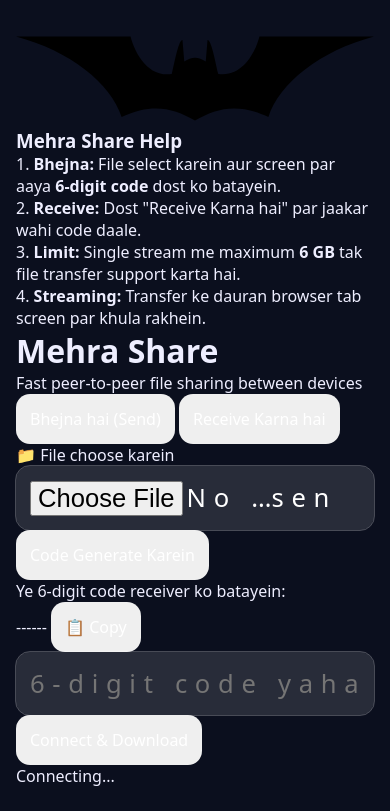
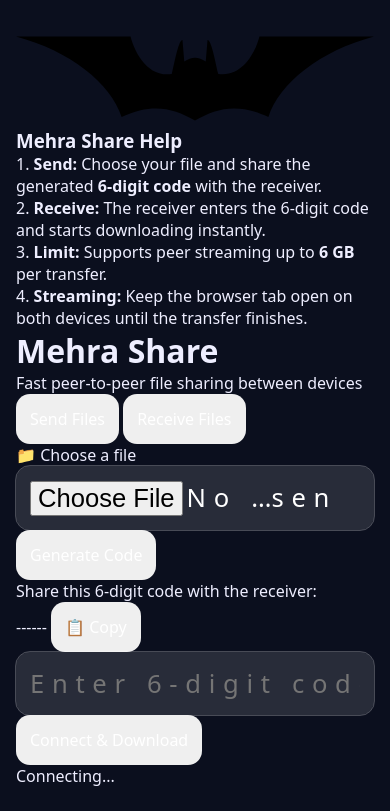
Before and after one commit to pushpendramehra2006-a11y/mehra-share-file, a website: page public/index.html in a window 390 px wide. Both pictures are taken after a click on the button "Connect & Download". Shown: the part 226-1037 px from the top of the page. Drawn offline with nearby package versions, Linux system fonts and the light colour scheme; no server answers.

Commit message:
chore: translate all UI labels, buttons and status texts to pure English

```diff
--- a/public/client.js
+++ b/public/client.js
@@ -1,6 +1,6 @@
 const socket = io();
 
-// Rain generator
+// Rain generator for Batman dark mode
 const rainContainer = document.getElementById('rainLayer');
 function initRain() {
   if (!rainContainer) return;
@@ -16,7 +16,7 @@ function initRain() {
 }
 initRain();
 
-// Sun motes
+// Sunlight floating motes for light mode
 const sunMotesContainer = document.getElementById('sunParticlesLayer');
 function initSunMotes() {
   if (!sunMotesContainer) return;
@@ -129,14 +129,14 @@ fileInput.addEventListener('change', (e) => {
 });
 
 generateCodeBtn.addEventListener('click', () => {
-  if (!selectedFile) return alert('Pehle file choose karein');
+  if (!selectedFile) return alert('Please select a file first');
   currentCode = Math.floor(100000 + Math.random() * 900000).toString();
   socket.emit('create-room', currentCode);
 
   generatedCodeText.textContent = currentCode;
   codeDisplayContainer.classList.remove('hidden');
   statusContainer.classList.remove('hidden');
-  statusText.textContent = `Room created! Receiver se kahein ki code ${currentCode} enter kare.`;
+  statusText.textContent = `Room created! Ask the receiver to enter code: ${currentCode}`;
 });
 
 copyCodeBtn.addEventListener('click', () => {
@@ -149,7 +149,7 @@ copyCodeBtn.addEventListener('click', () => {
 
 socket.on('receiver-joined', () => {
   statusContainer.classList.remove('hidden');
-  statusText.textContent = 'Receiver connect ho chuka hai! File send ho rahi hai...';
+  statusText.textContent = 'Receiver connected! Transfer starting...';
   socket.emit('file-meta', {
     code: currentCode,
     name: selectedFile.name,
@@ -183,10 +183,10 @@ const connectRoomBtn = document.getElementById('connectRoomBtn');
 
 connectRoomBtn.addEventListener('click', () => {
   const code = roomCodeInput.value.trim();
-  if (!code || code.length !== 6) return alert('Kripya 6-digit code daalein');
+  if (!code || code.length !== 6) return alert('Please enter a valid 6-digit code');
   socket.emit('join-room', code);
   statusContainer.classList.remove('hidden');
-  statusText.textContent = 'Sender se connect ho rahe hain...';
+  statusText.textContent = 'Connecting to sender...';
 });
 
 socket.on('file-meta', (meta) => {
--- a/public/index.html
+++ b/public/index.html
@@ -13,7 +13,7 @@
   <!-- Top Right Header Controls -->
   <header class="app-header">
     <div class="header-right">
-      <button id="themeToggleBtn" class="header-btn" title="Toggle Theme">☀️️</button>
+      <button id="themeToggleBtn" class="header-btn" title="Toggle Theme">☀️</button>
       <button id="helpTorchBtn" class="header-btn help-btn" title="Help">🔦 Help</button>
     </div>
   </header>
@@ -40,15 +40,15 @@
 
       <div class="help-popup-card">
         <h3>Mehra Share Help</h3>
-        <p>1. <b>Bhejna:</b> File select karein aur screen par aaya <b>6-digit code</b> dost ko batayein.</p>
-        <p>2. <b>Receive:</b> Dost "Receive Karna hai" par jaakar wahi code daale.</p>
-        <p>3. <b>Limit:</b> Single stream me maximum <b>6 GB</b> tak file transfer support karta hai.</p>
-        <p>4. <b>Streaming:</b> Transfer ke dauran browser tab screen par khula rakhein.</p>
+        <p>1. <b>Send:</b> Choose your file and share the generated <b>6-digit code</b> with the receiver.</p>
+        <p>2. <b>Receive:</b> The receiver enters the 6-digit code and starts downloading instantly.</p>
+        <p>3. <b>Limit:</b> Supports peer streaming up to <b>6 GB</b> per transfer.</p>
+        <p>4. <b>Streaming:</b> Keep the browser tab open on both devices until the transfer finishes.</p>
       </div>
     </div>
   </div>
 
-  <!-- Main Card -->
+  <!-- Main 3D Tilt Card -->
   <main class="main-container">
     <div class="app-card" id="tiltCard">
       <div class="card-shine-effect" id="cardShine"></div>
@@ -57,21 +57,21 @@
       <p class="tagline">Fast peer-to-peer file sharing between devices</p>
 
       <div class="action-grid">
-        <button id="sendViewBtn" class="core-btn primary-btn">Bhejna hai (Send)</button>
-        <button id="receiveViewBtn" class="core-btn secondary-btn">Receive Karna hai</button>
+        <button id="sendViewBtn" class="core-btn primary-btn">Send Files</button>
+        <button id="receiveViewBtn" class="core-btn secondary-btn">Receive Files</button>
       </div>
 
       <!-- Sender Section -->
       <div id="senderSection" class="section-box">
         <label class="drop-zone" for="fileInput">
-          <span id="fileLabel">📁 File choose karein</span>
+          <span id="fileLabel">📁 Choose a file</span>
           <input type="file" id="fileInput" />
         </label>
-        <button id="generateCodeBtn" class="core-btn action-submit-btn">Code Generate Karein</button>
+        <button id="generateCodeBtn" class="core-btn action-submit-btn">Generate Code</button>
 
-        <!-- 6-Digit Code Display Box -->
+        <!-- 6-Digit Code Badge -->
         <div id="codeDisplayContainer" class="code-box-wrapper hidden">
-          <p class="code-helper-text">Ye 6-digit code receiver ko batayein:</p>
+          <p class="code-helper-text">Share this 6-digit code with the receiver:</p>
           <div class="code-badge-row">
             <span id="generatedCodeText" class="code-digits">------</span>
             <button id="copyCodeBtn" class="code-copy-btn" title="Copy Code">📋 Copy</button>
@@ -81,7 +81,7 @@
 
       <!-- Receiver Section -->
       <div id="receiverSection" class="section-box hidden">
-        <input type="text" id="roomCodeInput" class="text-input" placeholder="6-digit code yahan daalein" maxlength="6" />
+        <input type="text" id="roomCodeInput" class="text-input" placeholder="Enter 6-digit code" maxlength="6" />
         <button id="connectRoomBtn" class="core-btn action-submit-btn">Connect & Download</button>
       </div>
 
```
